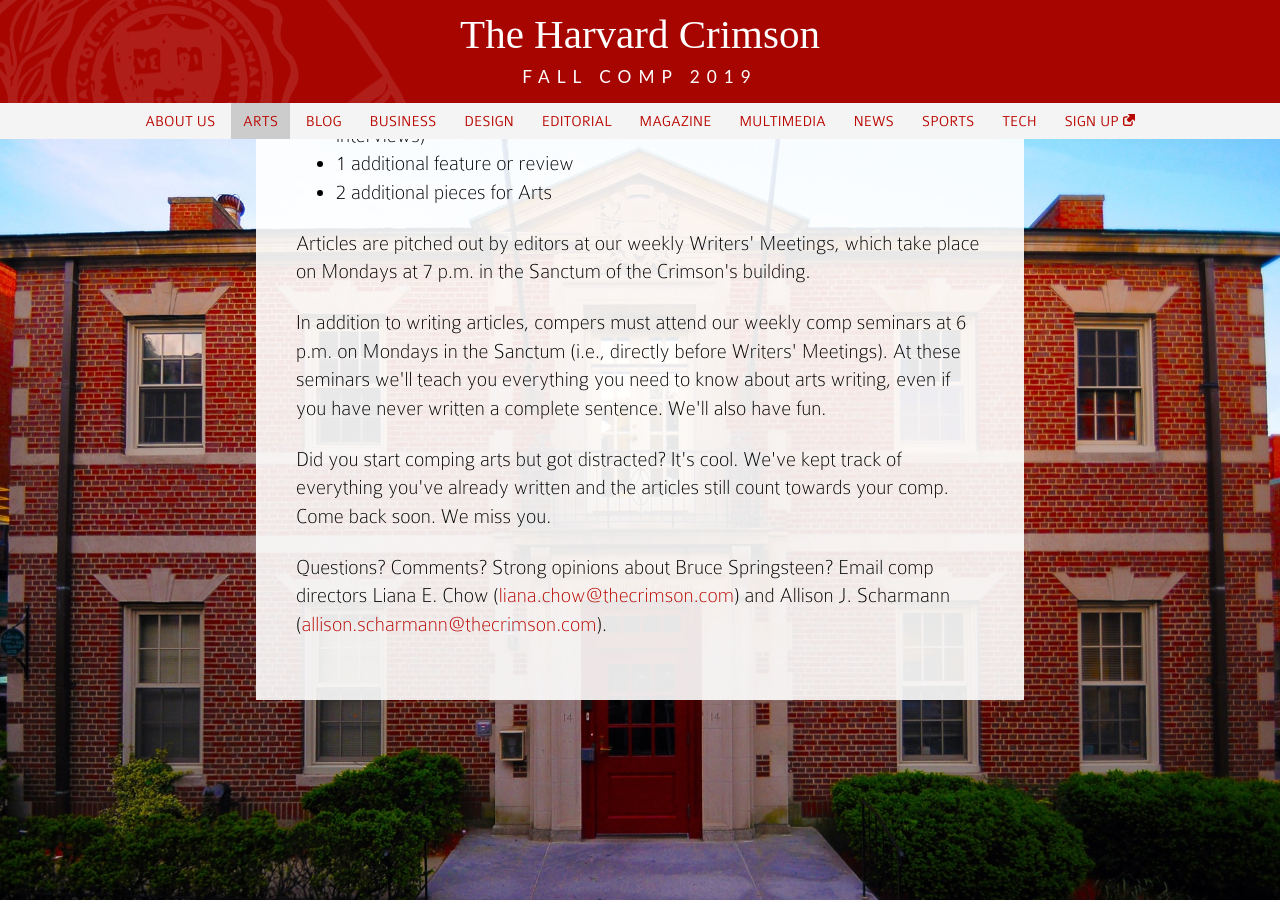
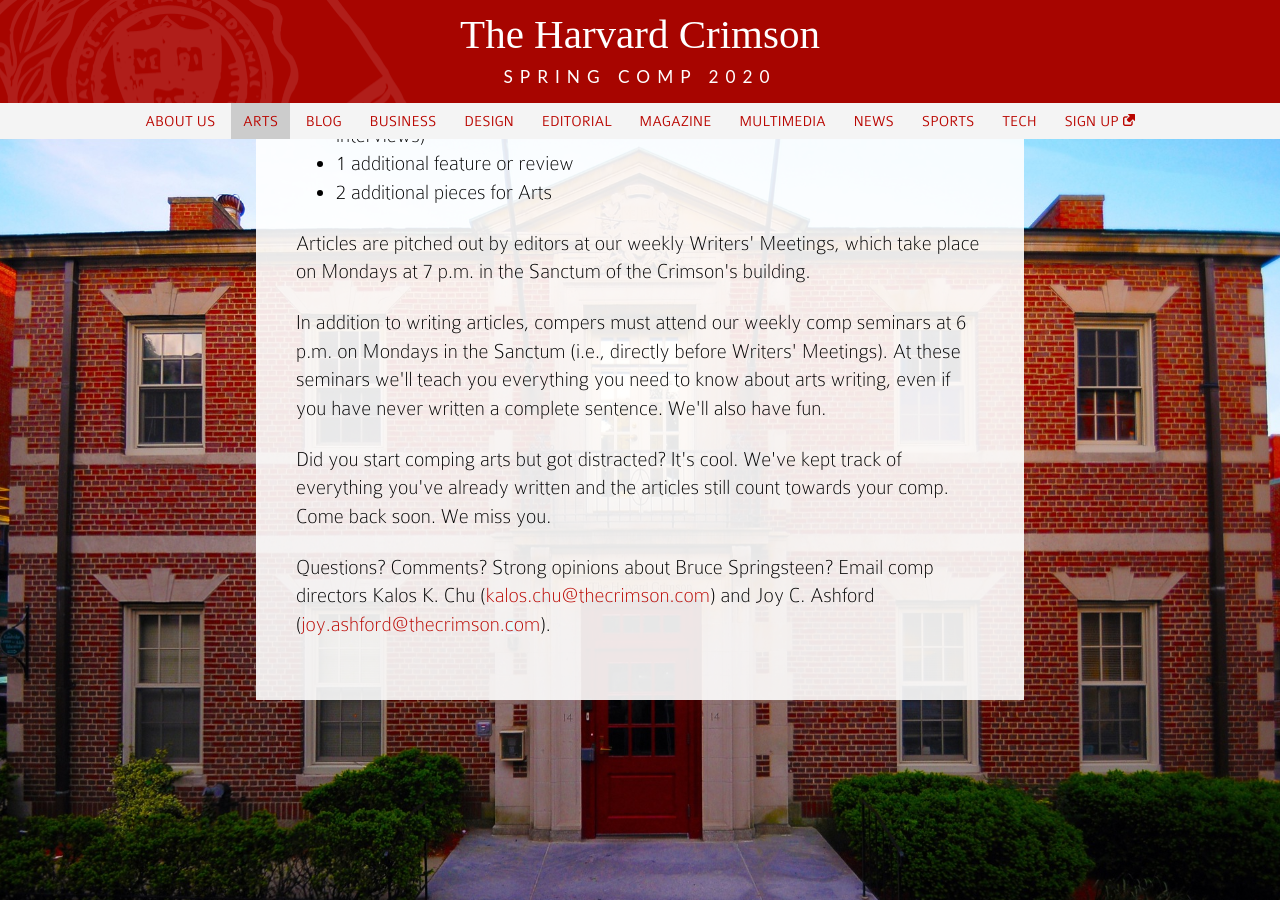
Before and after one commit to theharvardcrimson/visitas-site, a Jekyll site: the page built from arts.html, in a window 1280 px wide and 900 px high, scrolled down 765 px. Built offline with Jekyll 4.4.1, drawn with Linux system fonts in a browser that asks for light colours.

Commit message:
changed arts page

```diff
--- a/_config.yml
+++ b/_config.yml
@@ -24,14 +24,14 @@
   - text: Tech
     url: /tech/
 
-season: Fall
-year: 2019
-subtitle: Fall Comp 2019
+season: Spring
+year: 2020
+subtitle: Spring Comp 2020
 
 num_years_crimson_existed: 146
 
 monthly_page_views_millions: 1.3
-yearly_page_views_millions: 15.1
+yearly_page_views_millions: 14.6
 yearly_page_time_spent_years: 58
 
 google_doc_signup: https://forms.gle/1BAPt9ofAbXGv7B58
@@ -43,11 +43,11 @@
 
 arts:
   dir1:
-    name: Liana E. Chow
-    email: liana.chow@thecrimson.com
+    name: Kalos K. Chu
+    email: kalos.chu@thecrimson.com
   dir2:
-    name: Allison J. Scharmann
-    email: allison.scharmann@thecrimson.com
+    name: Joy C. Ashford
+    email: joy.ashford@thecrimson.com
 
 blog:
   dir1:
```
Also changed, not shown: index.html (+4 -5 lines).
